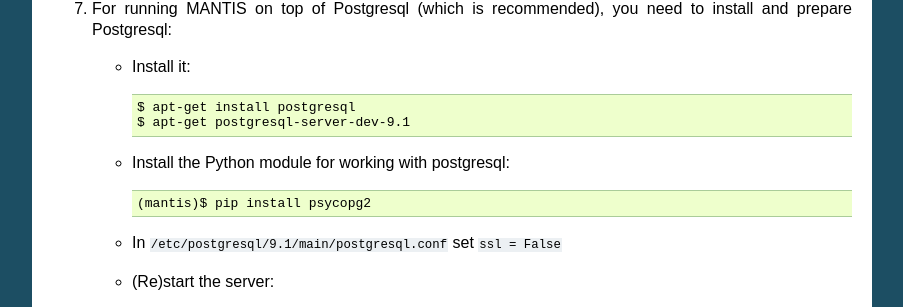
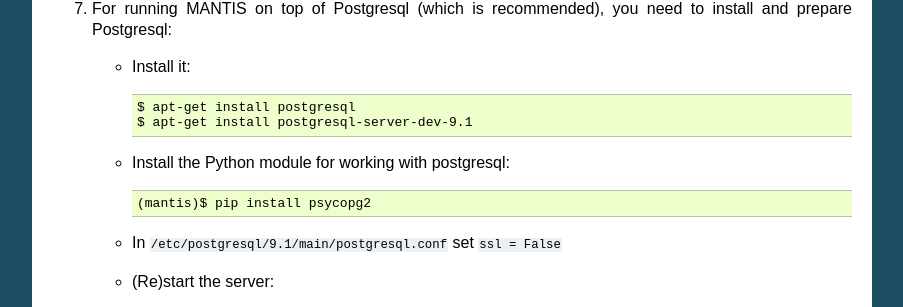
Before and after one commit to bgro/django-mantis, a Sphinx documentation site: the page built from docs/installation.rst, in a window 1280 px wide and 900 px high, scrolled down 2045 px. Shown: the part 160-467 px from the top of the window, without its empty margins (198-1101 px from the left). Built offline with Sphinx 7.4.7, drawn with Linux system fonts in a browser that asks for light colours.

Commit message:
Adding new screenshot of json view; correcting installation instructions.

```diff
--- a/docs/installation.rst
+++ b/docs/installation.rst
@@ -123,7 +123,7 @@
    - Install it::
 
           $ apt-get install postgresql
-          $ apt-get postgresql-server-dev-9.1
+          $ apt-get install postgresql-server-dev-9.1
 
    - Install the Python module for working with postgresql::
 
```
Also changed, not shown: docs/images/mantis_view_mandiant_report_ttp_htran_json.PNG.
